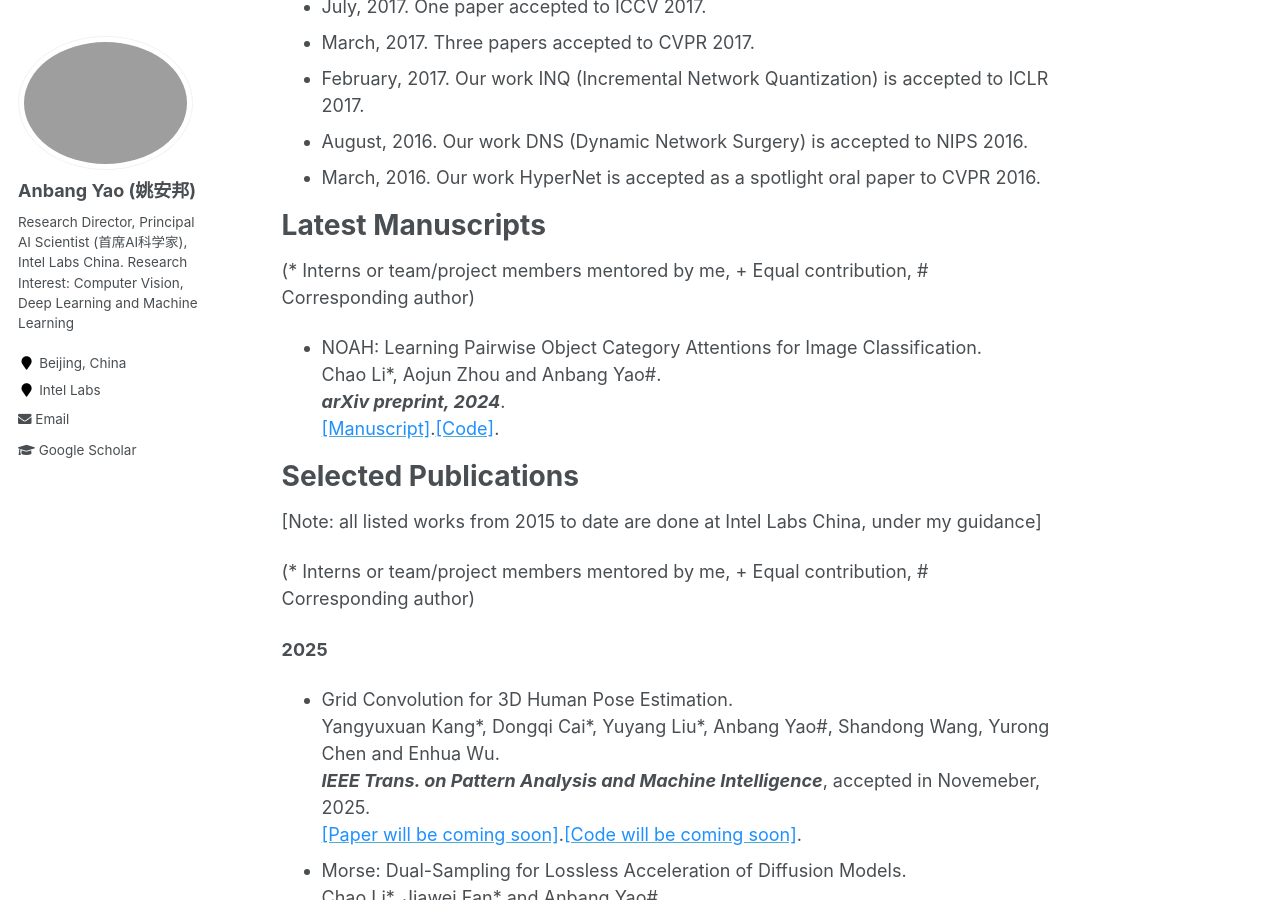
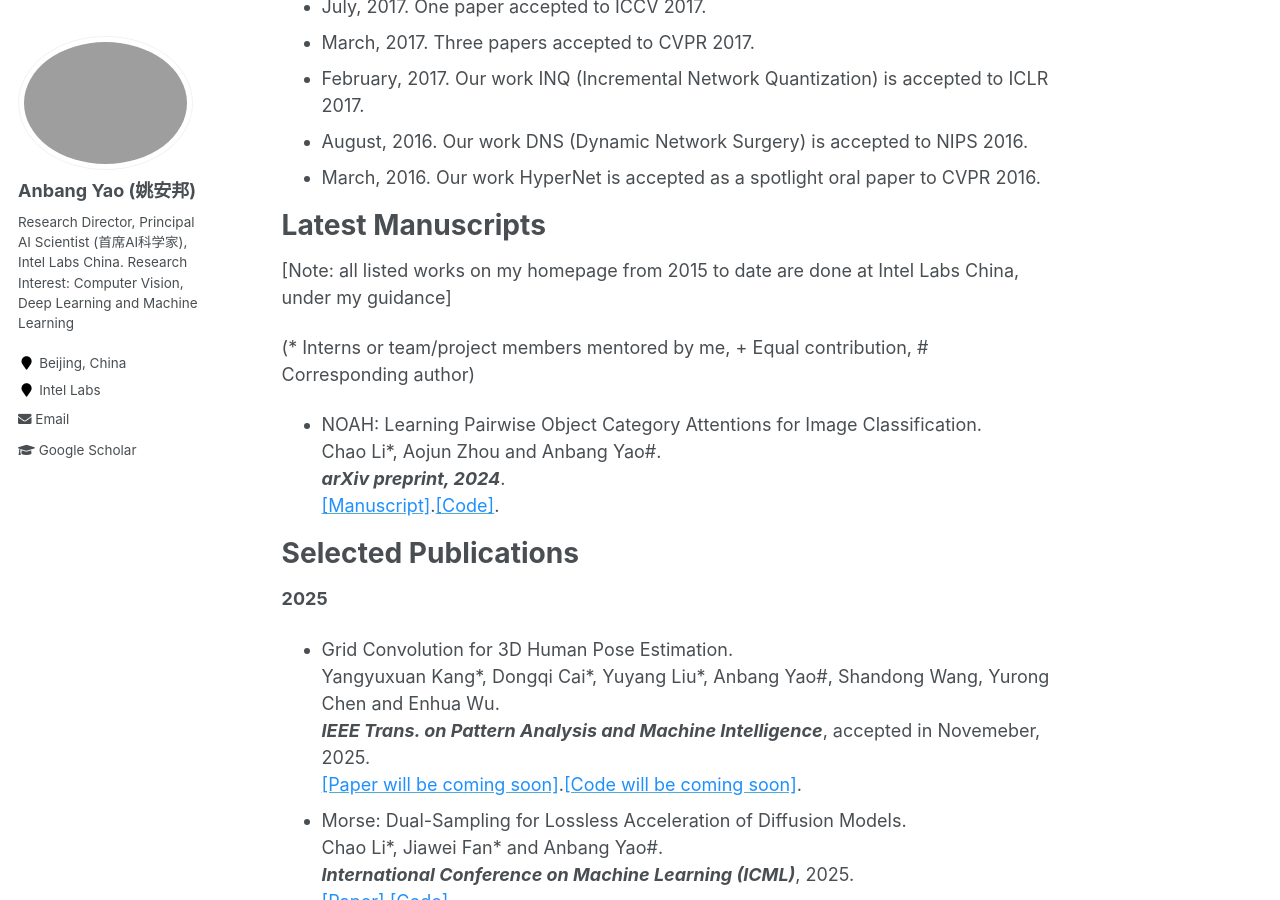
Before and after one commit to YaoAnbang/YaoAnbang.github.io, a Jekyll site: the page built from _pages/about.md, in a window 1280 px wide and 900 px high, scrolled down 3241 px. Built offline with Jekyll 4.4.1, drawn with Linux system fonts in a browser that asks for light colours.

Commit message:
Update about.md

```diff
--- a/_pages/about.md
+++ b/_pages/about.md
@@ -58,16 +58,16 @@ Anbang Yao is currently a <!--Principal AI Scientist, also a Principal Engineer
 
 Latest Manuscripts
 =====
+[Note: all listed works on my homepage from 2015 to date are done at Intel Labs China, under my guidance]
+
 (\* Interns or team/project members mentored by me, \+ Equal contribution, \# Corresponding author)
+
 <!-- <blockquote> -->
 + NOAH: Learning Pairwise Object Category Attentions for Image Classification.<br> Chao Li\*, Aojun Zhou and Anbang Yao\#.<br><em>**arXiv preprint, 2024**</em>.<br> [<font color="DodgerBlue">[Manuscript]</font>](https://arxiv.org/abs/2402.02377).[<font color="DodgerBlue">[Code]</font>](https://github.com/OSVAI/NOAH).<br>
 <!-- <blockquote> -->
 
 Selected Publications
 =====
-[Note: all listed works from 2015 to date are done at Intel Labs China, under my guidance]
-
-(\* Interns or team/project members mentored by me, \+ Equal contribution, \# Corresponding author)
 
 **2025**
 
```
